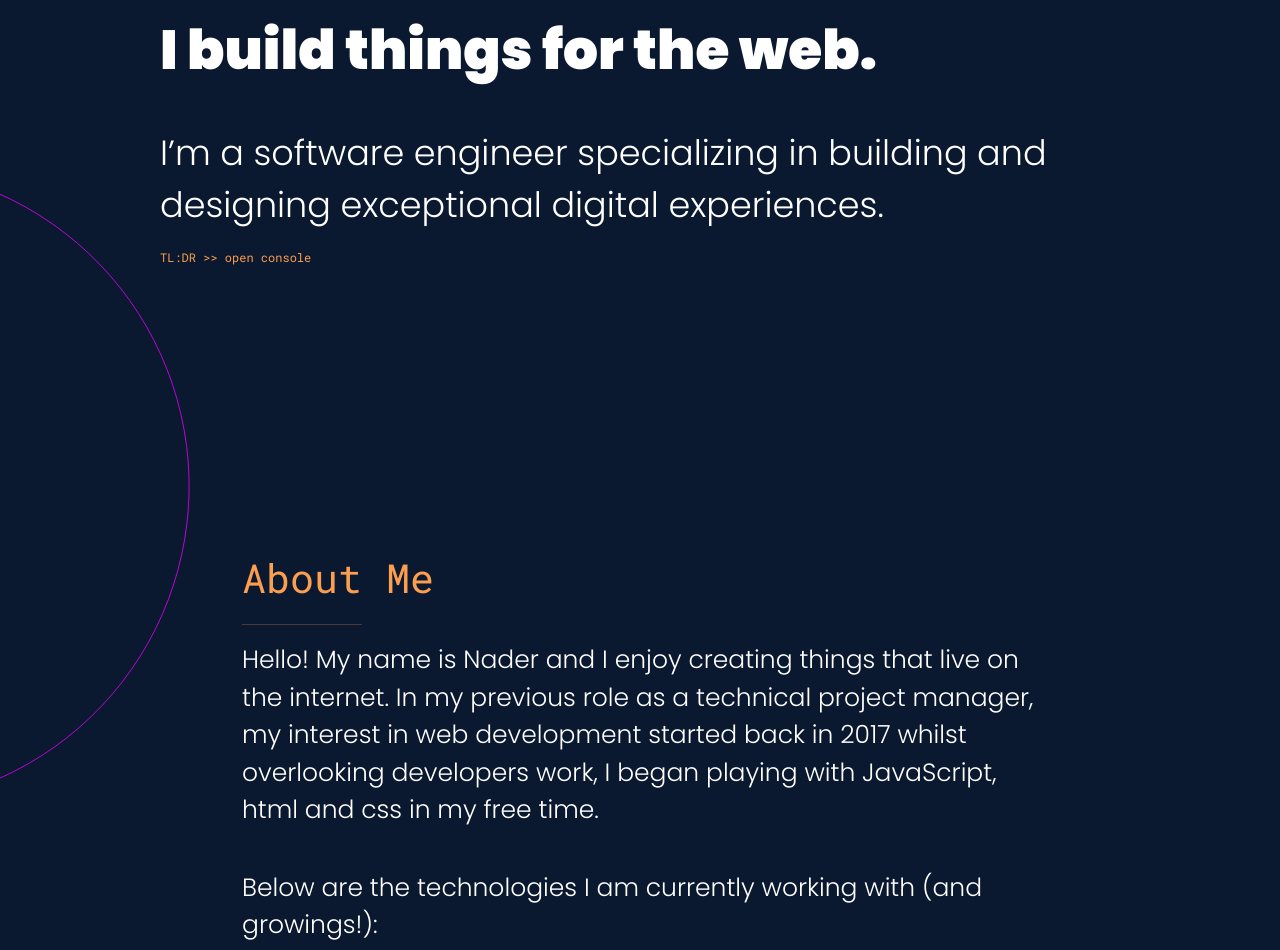
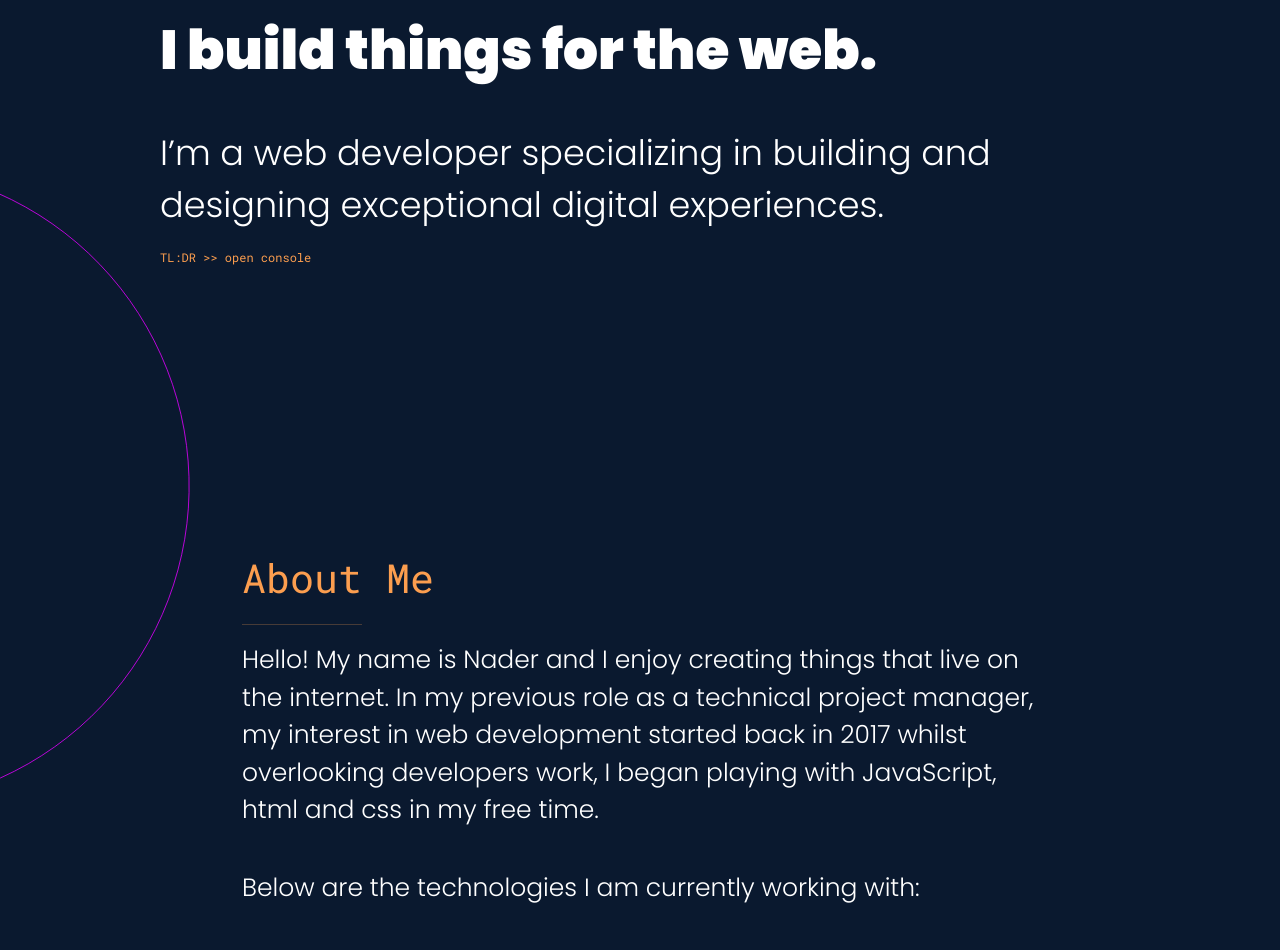
Before and after one commit to NaderNasr/PortfolioV2, a React (Create React App) app: page / in a window 1280 px wide. Shown: the part 500-1450 px from the top of the page. Built offline with nearby package versions, Linux system fonts and the light colour scheme.

Commit message:
fixed typos

```diff
--- a/src/components/About/About.jsx
+++ b/src/components/About/About.jsx
@@ -27,7 +27,7 @@ const About = () => {
                     </p>
                     <br />
                     <p className='about-text-desc'>
-                      Below are the technologies I am currently working with (and growings!):
+                      Below are the technologies I am currently working with:
                     </p>
                   </div>
                   <br />
--- a/src/components/Hero/Hero.jsx
+++ b/src/components/Hero/Hero.jsx
@@ -29,7 +29,7 @@ const Hero = () => {
 
             <p className='text-desc'>I build things for the web.</p>
             <p className='text-summary'>
-              I’m a software engineer specializing in building
+              I’m a web developer specializing in building
               and designing exceptional digital experiences.
             </p>
             {isMobile() ?
```
